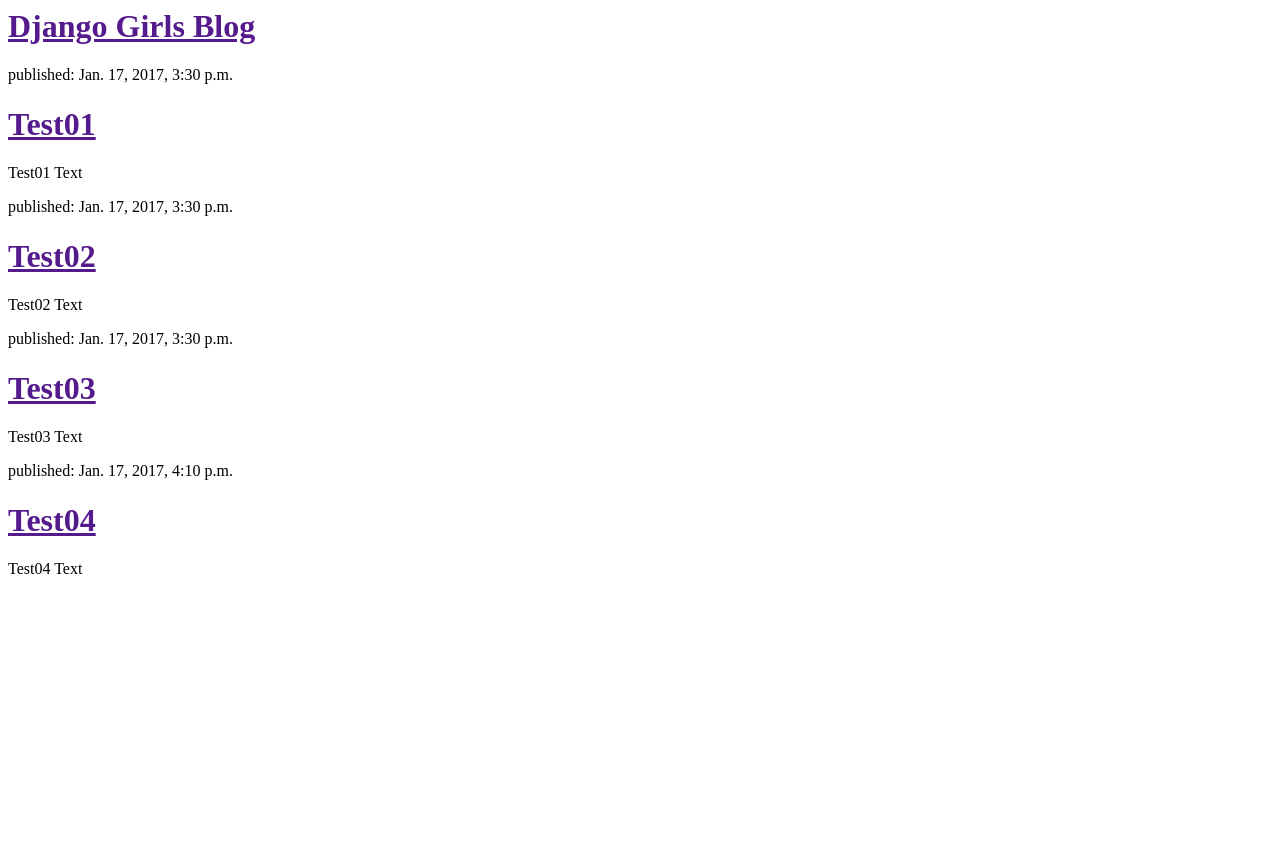
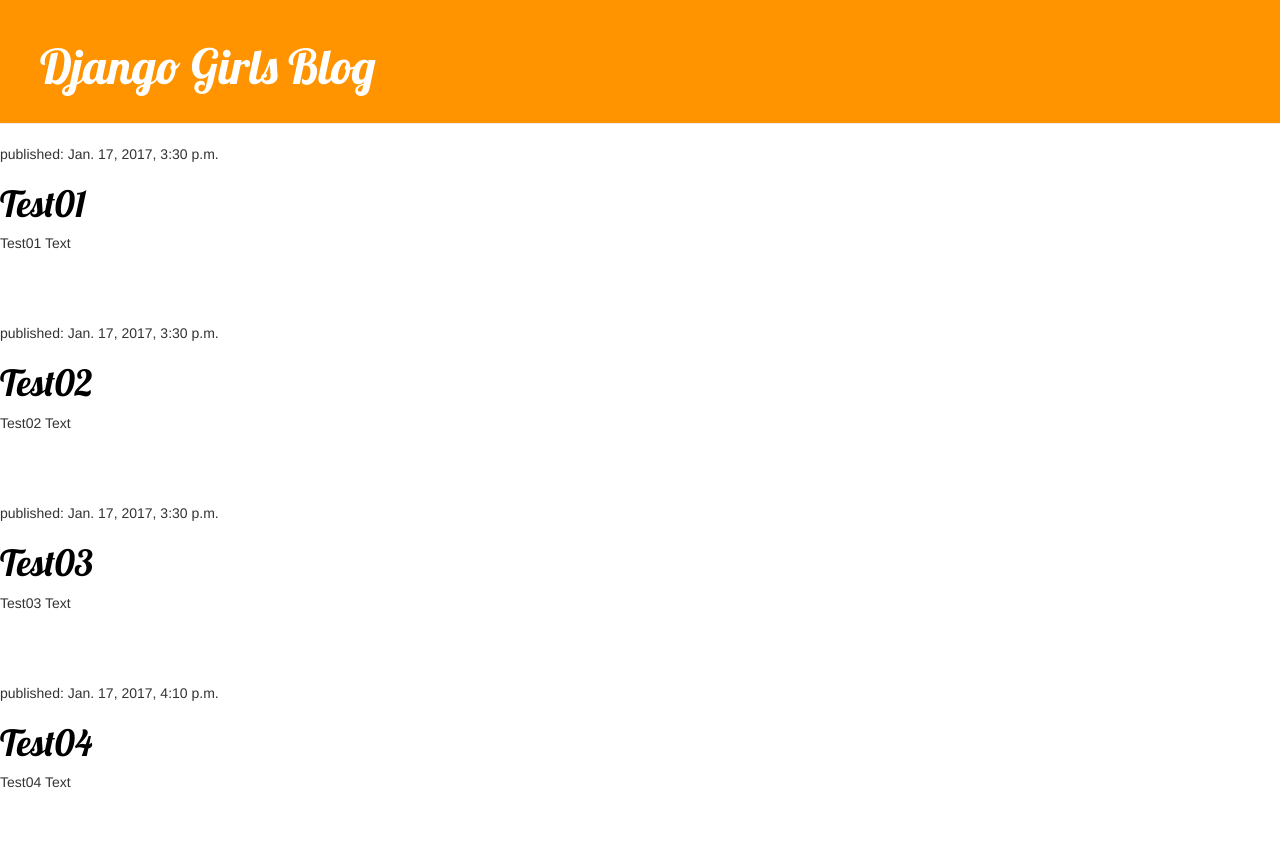
Before and after one commit to joomanba/django-blog, a Django app: page / in a window 1280 px wide. Before the commit the page ends 574 px from the top, so only its background shows below. Run offline with Django 3.2, Linux system fonts and the light colour scheme; data comes from the database, SQL or seed files in the repository; some libraries are stand-ins or nearby versions.

Commit message:
CSS 적용

```diff
--- /dev/null
+++ b/blog/static/css/blog.css
@@ -0,0 +1,47 @@
+.page-header {
+    background-color: #ff9400;
+    margin-top: 0;
+    padding: 20px 20px 20px 40px;
+}
+
+.page-header h1, .page-header h1 a, .page-header h1 a:visited, .page-header h1 a:active {
+    color: #ffffff;
+    font-size: 36pt;
+    text-decoration: none;
+}
+
+.content {
+    margin-left: 40px;
+}
+
+h1, h2, h3, h4 {
+    font-family: 'Lobster', cursive;
+}
+
+.date {
+    float: right;
+    color: #828282;
+}
+
+.save {
+    float: right;
+}
+
+.post-form textarea, .post-form input {
+    width: 100%;
+}
+
+.top-menu, .top-menu:hover, .top-menu:visited {
+    color: #ffffff;
+    float: right;
+    font-size: 26pt;
+    margin-right: 20px;
+}
+
+.post {
+    margin-bottom: 70px;
+}
+
+.post h1 a, .post h1 a:visited {
+    color: #000000;
+}
--- a/blog/templates/blog/post_list.html
+++ b/blog/templates/blog/post_list.html
@@ -1,14 +1,20 @@
+{% load staticfiles %}
 <html>
     <head>
+        <link href="https://fonts.googleapis.com/css?family=Lobster&subset=latin,latin-ext" rel="stylesheet" type="text/css">
+
         <title>Django Girls blog</title>
+        <link rel="stylesheet" href="//maxcdn.bootstrapcdn.com/bootstrap/3.2.0/css/bootstrap.min.css">
+        <link rel="stylesheet" href="//maxcdn.bootstrapcdn.com/bootstrap/3.2.0/css/bootstrap-theme.min.css">
+        <link rel="stylesheet" href="{% static 'css/blog.css' %}">
     </head>
     <body>
-        <div>
+        <div class="page-header">
             <h1><a href="">Django Girls Blog</a></h1>
         </div>
 
         {% for post in posts %}
-            <div>
+            <div class="post">
                 <p>published: {{ post.published_date }}</p>
                 <h1><a href="">{{ post.title }}</a></h1>
                 <p>{{ post.text|linebreaksbr }}</p>
```
Also changed, not shown: blog/templates/blog/static/css/blog.css (added, +8 -0 lines), 1 other file.
